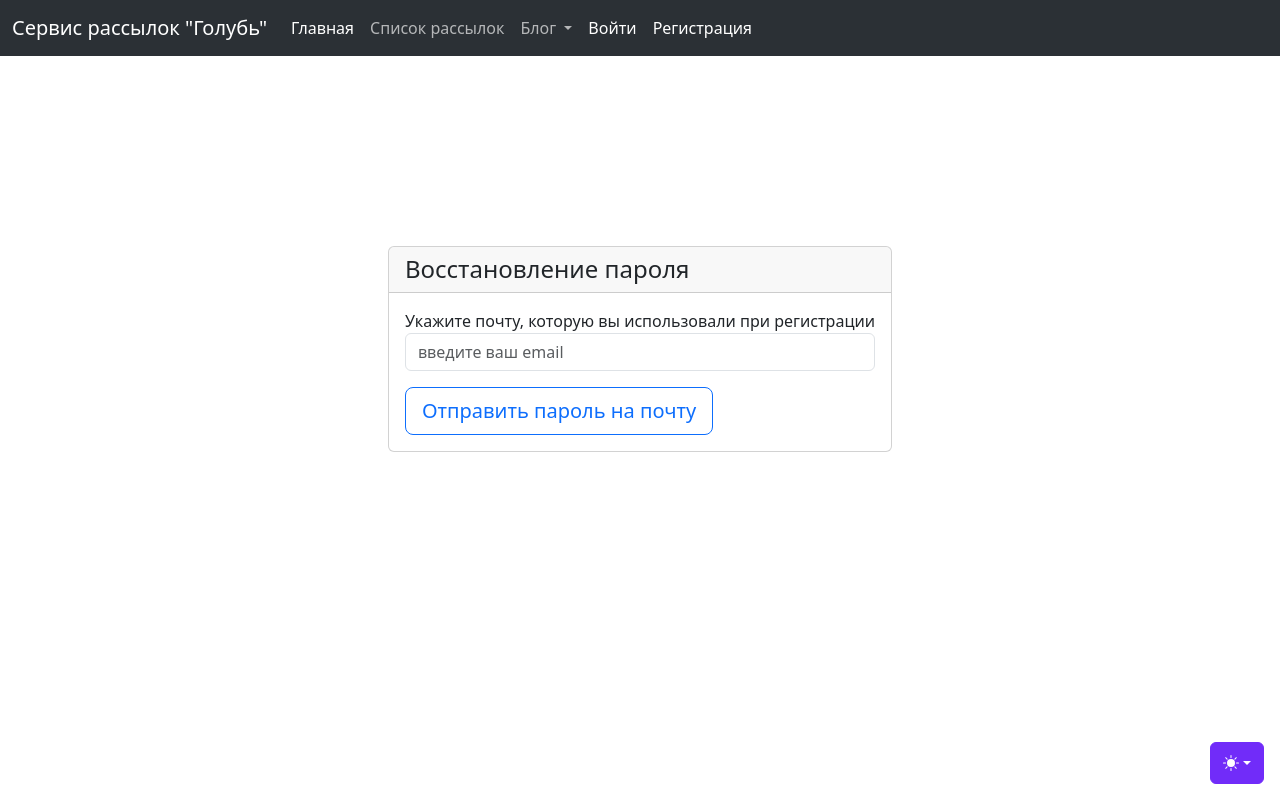
After one commit to NikitinSemen/Course_work_django, a Django app: template users/templates/users/password_recovery.html in a window 1280 px wide. The commit adds this page. Run offline with Django 5.2, Linux system fonts and the light colour scheme; the template is opened without the code that fills it, so the values that code supplies are empty; some libraries are stand-ins or nearby versions.

Commit message:
написана функция для восстановления пароля, подтверждение почты при аутентификации

```diff
--- a/config/settings.py
+++ b/config/settings.py
@@ -125,3 +125,4 @@ DEFAULT_FROM_EMAIL = EMAIL_HOST_USER
 AUTH_USER_MODEL = 'users.User'
 LOGIN_REDIRECT_URL = '/'
 LOGOUT_REDIRECT_URL = '/'
+LOGIN_URL = '/users/'
--- a/message/models.py
+++ b/message/models.py
@@ -2,6 +2,8 @@ from datetime import datetime
 
 from django.db import models
 from django.utils import timezone
+
+from users.models import User
 
 NULLABLE = {'null': True, 'blank': True}
 
@@ -45,6 +47,7 @@ class Send(models.Model):
     status = models.CharField(max_length=50, choices=STATUS_CHOICE, default='created', verbose_name='статус рассылки')
     client = models.ManyToManyField(Client, related_name='mailings', verbose_name='Адрессаты')
     message = models.OneToOneField(Message, on_delete=models.CASCADE, verbose_name='Сообщение')
+    user = models.ForeignKey(User, on_delete=models.CASCADE, verbose_name='пользователь')
 
     class Meta:
         verbose_name = "Рассылка"
--- a/message/templates/message/includes/inc_menu.html
+++ b/message/templates/message/includes/inc_menu.html
@@ -21,10 +21,8 @@
                     <ul class="dropdown-menu">
                         <li><a class="dropdown-item" href="{% url 'blog:list' %}">Посты</a></li>
                         <li><a class="dropdown-item" href="{% url 'blog:create' %}">Написать пост</a></li>
-                        <li>
-                            <hr class="dropdown-divider">
-                        </li>
-                        <li><a class="dropdown-item" href="#">Something else here</a></li>
+
+
                     </ul>
                 </li>
                  <li class="nav-item">
--- a/message/views.py
+++ b/message/views.py
@@ -1,3 +1,4 @@
+from django.contrib.auth.mixins import LoginRequiredMixin
 from django.core.mail import send_mail
 from django.forms import inlineformset_factory
 from django.http import HttpResponseRedirect
@@ -22,7 +23,7 @@ class MessageCreateView(CreateView):
         return HttpResponseRedirect(reverse('message:message_update', kwargs={'pk': instance.pk}))
 
 
-class MessageListView(ListView):
+class MessageListView(LoginRequiredMixin, ListView):
     model = Message
 
 
--- a/users/templates/users/login.html
+++ b/users/templates/users/login.html
@@ -13,9 +13,13 @@
                     </div>
                     {% csrf_token %}
                     {{ form.as_p }}
-                        <button type="submit" class="btn btn-success">
+                    <div class="d-flex justify-content-between align-items-center">
+                        <button type="submit" class="btn btn-primary rounded-pill px-4">
                             Войти
                         </button>
+                        <a class="btn btn-primary rounded-pill px-4" href="{% url 'users:register' %}" role="button">Регистрация</a>
+                        <a class="btn btn-primary rounded-pill px-4" href="{% url 'users:password_recovery'%}" role="button">Забыли пароль?</a>
+                    </div>
                 </form>
             </div>
         </div>
--- /dev/null
+++ b/users/templates/users/password_recovery.html
@@ -0,0 +1,41 @@
+{% extends 'message/base.html'%}
+{% block content %}
+
+
+<div class="row text-start">
+
+    <div class="col-lg-12 col-md-6 col-sm-12">
+        <div class="card mb-4 box-shadow">
+            <div class="card-header">
+                <h4 class="my-0 font-weight-normal">Восстановление пароля</h4>
+            </div>
+            <div class="card-body">
+                <form method="post" action="" class="form-floating" enctype="multipart/form-data">
+                    <div class="mb-3">
+                        {% csrf_token %}
+
+                        <label for="email">Укажите почту, которую вы использовали при регистрации</label>
+                        <input type="text" name="email" class="form-control" id="email" placeholder="введите ваш email"
+                               required>
+
+
+                    </div>
+
+
+                    <button type="submit" class="btn btn-lg btn-block btn-outline-primary">
+                        Отправить пароль на почту
+
+
+                    </button>
+
+                    <br>
+
+
+                </form>
+            </div>
+        </div>
+    </div>
+</div>
+
+
+{% endblock %}
--- a/users/urls.py
+++ b/users/urls.py
@@ -2,7 +2,7 @@ from django.contrib.auth.views import LoginView, LogoutView
 from django.urls import path
 
 from users.apps import UsersConfig
-from users.views import RegisterView
+from users.views import RegisterView, email_verification, password_recovery
 
 app_name = UsersConfig.name
 
@@ -11,4 +11,6 @@ urlpatterns = [
          name='login'),
     path('logout/', LogoutView.as_view(), name='logout'),
     path('register/', RegisterView.as_view(), name='register'),
+    path('email-confirm/<str:token>/', email_verification, name='email-confirm'),
+    path("password_recovery/", password_recovery, name='password_recovery'),
 ]
```
Also changed, not shown: blog/views.py (+3 -7 lines), message/templates/message/message_form.html (+20 -2 lines). Lines whose indentation alone changed are shown as unchanged.
